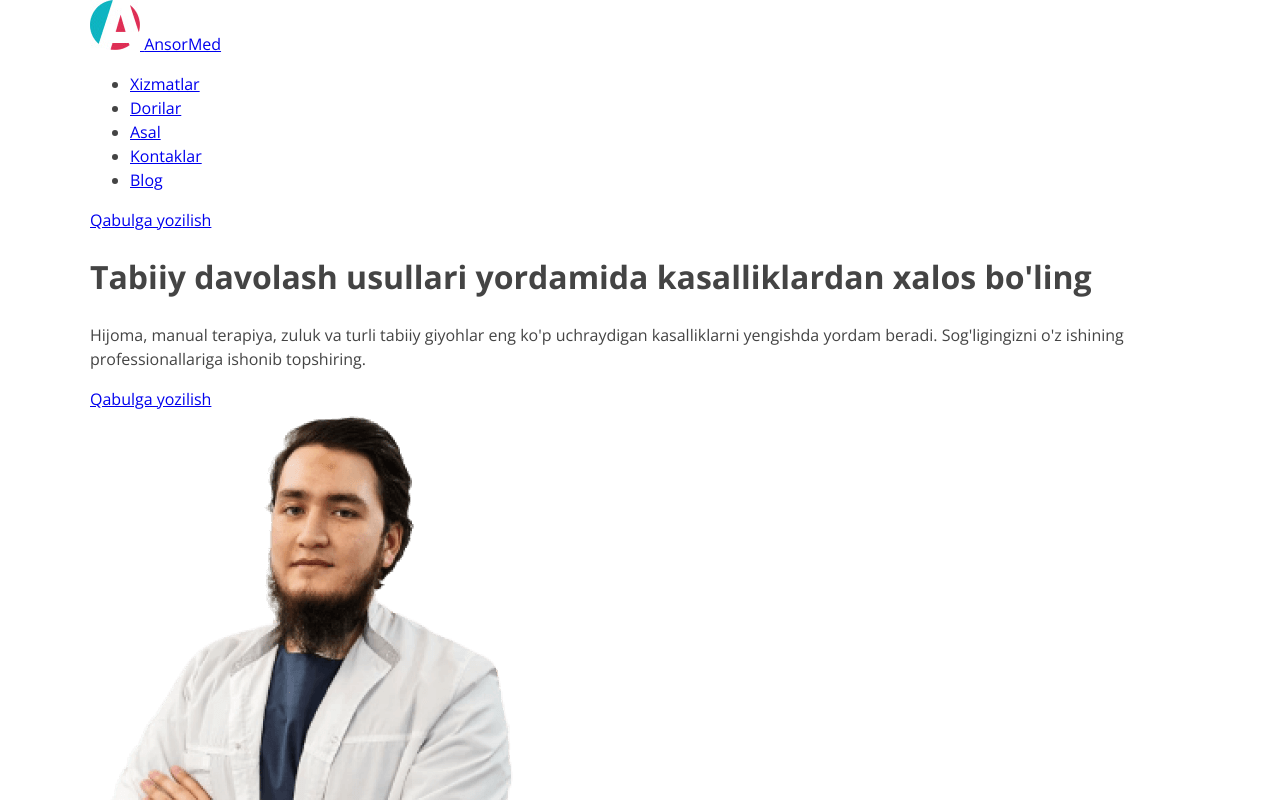
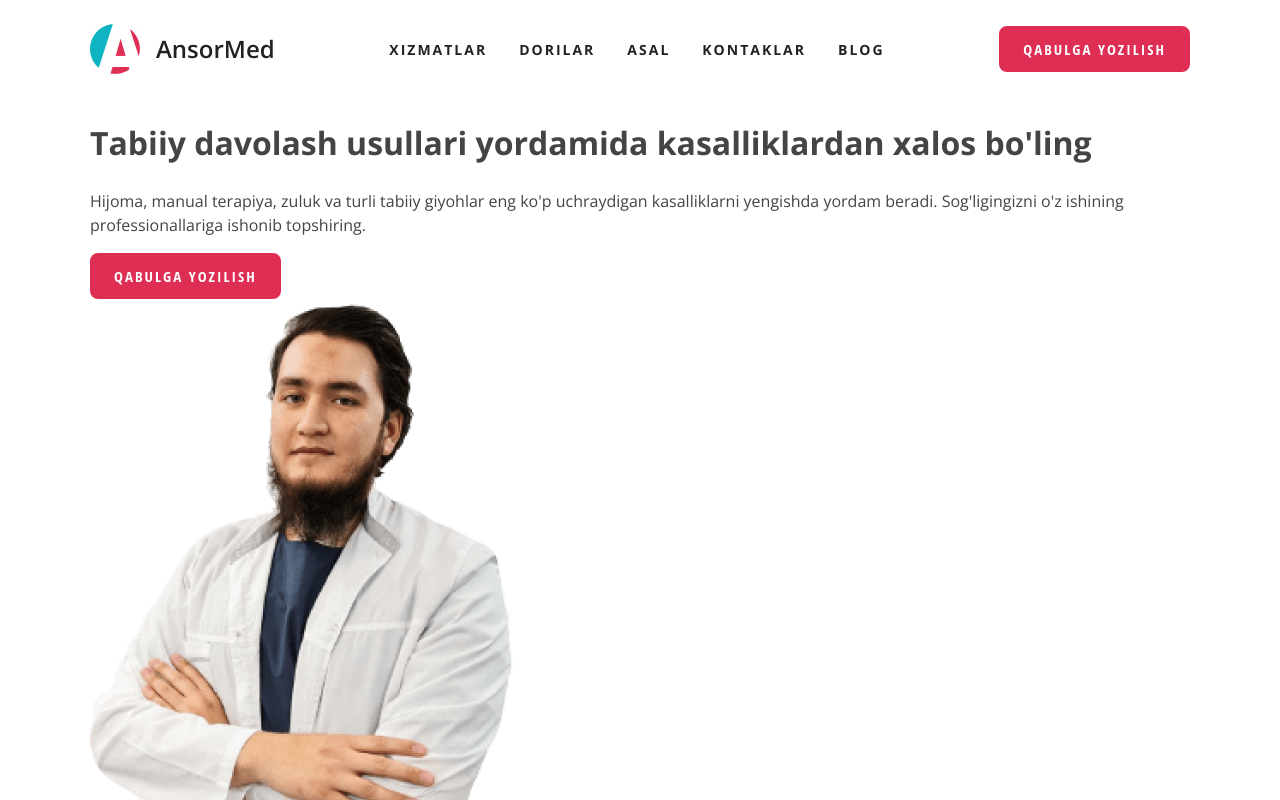
Before and after one commit to kamronghost/Ansormed2, a plain HTML site: page index.html in a window 1280 px wide. Shown: the top 800 px of the page. Drawn offline with nearby package versions, Linux system fonts and the light colour scheme.

Commit message:
Add Site header styles

```diff
--- a/css/sytles.css
+++ b/css/sytles.css
@@ -6,11 +6,16 @@
 body {
   padding: 0;
   margin: 0;
-  font-family: "Open Sans", "Arial", sans-serif;
+  font-family: "Open Sans", "Open Sans Condensed", "Arial", sans-serif;
   font-size: 16px;
   line-height: 1.5;
   background-color: #fff;
   color: #444;
+}
+
+*:focus {
+  outline: 2px dotted #de2e54;
+  outline-offset: 2px;
 }
 
 
@@ -23,3 +28,102 @@ body {
   margin-left: auto;
   margin-right: auto;
 }
+
+
+
+/* SITE-HEADER */
+.site-header {
+  padding-top: 24px;
+  padding-bottom: 24px;
+}
+
+.site-header-container {
+  display: flex;
+  justify-content: space-between;
+  align-items: center;
+}
+
+/* SITE LOGO */
+.site-logo {
+  display: flex;
+  align-items: center;
+  color: #222;
+  text-decoration: none;
+  font-size: 24px;
+  font-weight: 600;
+}
+
+.site-logo:hover {
+  color: #de2e54;
+}
+
+.sita-logo:active {
+  opacity: 0.6;
+}
+
+.site-logo-img {
+  margin-right: 16px;
+}
+
+
+/* SITENAV */
+.sitenav {
+  font-size: 14px;
+  letter-spacing: 2px;
+  text-transform: uppercase;
+  font-weight: bold;
+}
+.sitenav-list {
+  display: flex;
+  align-items: center;
+  padding: 0;
+  margin: 0;
+  list-style: none;
+}
+
+.sitenav-item:not(:last-child) {
+  margin-right: 32px;
+}
+
+.sitenav-link {
+  display: block;
+  color: #222;
+  text-decoration: none;
+}
+
+.sitenav-link:hover {
+  color: #de2e54;
+}
+
+
+.sitenav-link:active {
+  opacity: 0.6;
+}
+
+
+/* MAIN LINK */
+.main-link {
+  display: inline-block;
+  padding: 10px 22px;
+  border: 2px solid #de2e54;
+  border-radius: 8px;
+  font-size: 15px;
+  letter-spacing: 2px;
+  font-family: "Open Sans Condensed", "Arial", sans-serif;
+  background-color: #de2e54;
+  color: #fff;
+  text-decoration: none;
+  text-transform: uppercase;
+}
+
+.main-link:hover {
+  background-color: #fff;
+  color: #de2e54;
+}
+
+
+.main-link:active {
+  background-color: #de2e54;
+  color: #fff;
+  opacity: 0.6;
+}
--- a/index.html
+++ b/index.html
@@ -19,8 +19,8 @@
   <!-------------------------------------------------------- Header -------------------------------------------------------->
   <header class="site-header">
     <div class="site-header-container container">
-      <a class="site-header-logo" href="#">
-        <img class="site-header-logo-img" src="img/logo-icon.jpg" alt="Ansormed logo" width="50"
+      <a class="site-logo" href="#">
+        <img class="site-logo-img" src="img/logo-icon.jpg" alt="Ansormed logo" width="50"
         height="50" srcset="img/logo-icon.jpg 1x, img/logo-icon@2x.jpg 2x">
         <span class="site-header-logo-text">AnsorMed</span>
       </a>
```
